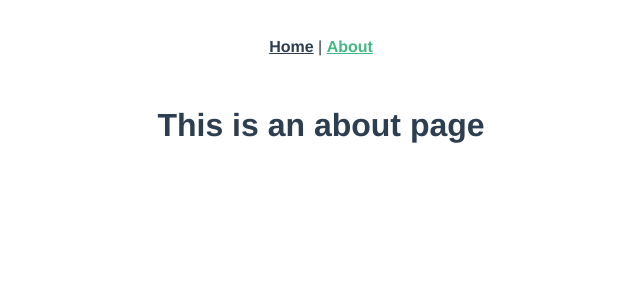
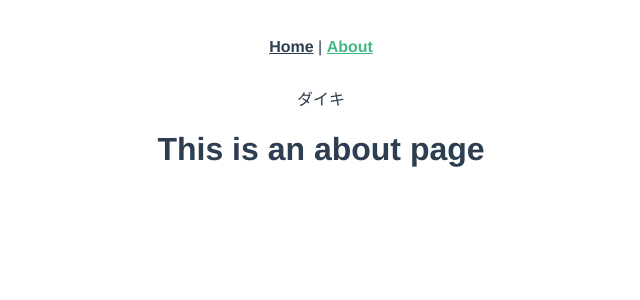
Before and after one commit to daiki-skm/epson-hack, a Vue app: page /about in a window 1280 px wide. Shown: the top 300 px of the page, without its empty margins (319-959 px from the left). Built offline with nearby package versions, Linux system fonts and the light colour scheme.

Commit message:
だいき

```diff
--- a/src/App.vue
+++ b/src/App.vue
@@ -4,6 +4,7 @@
       <router-link to="/">Home</router-link> |
       <router-link to="/about">About</router-link>
     </div>
+    <div>ダイキ</div>
     <router-view/>
   </div>
 </template>
```
Also changed, not shown: .eslintrc.js.
